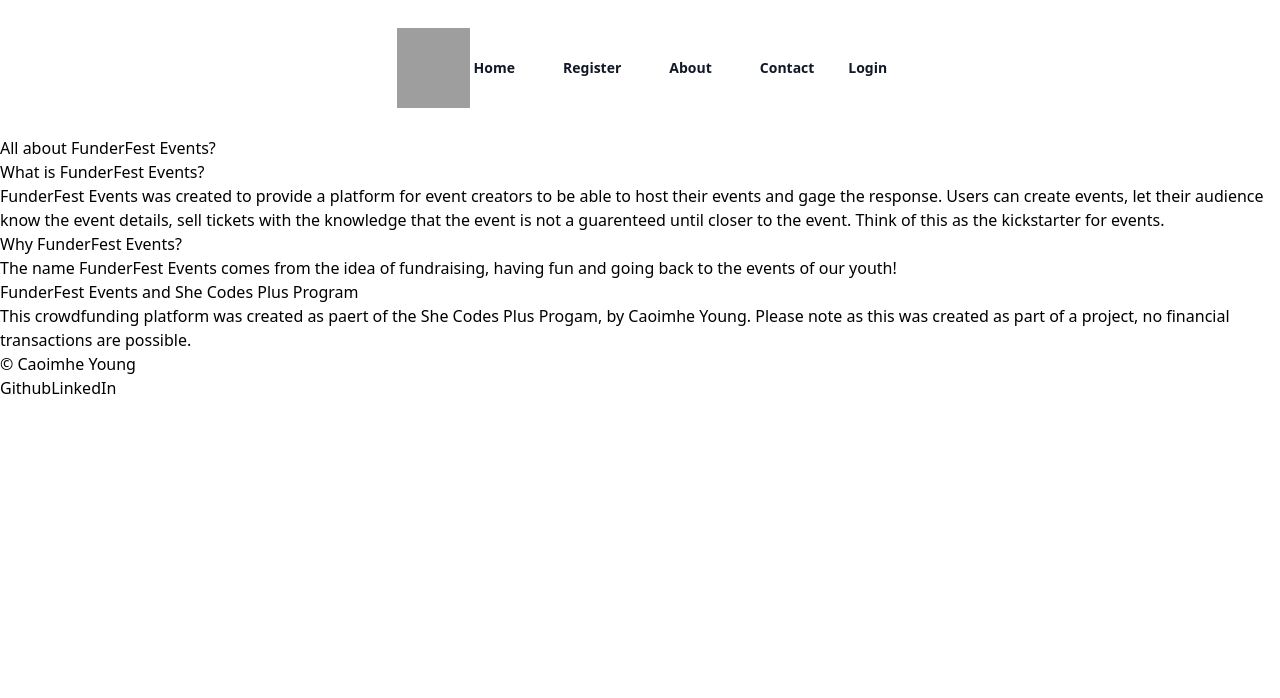
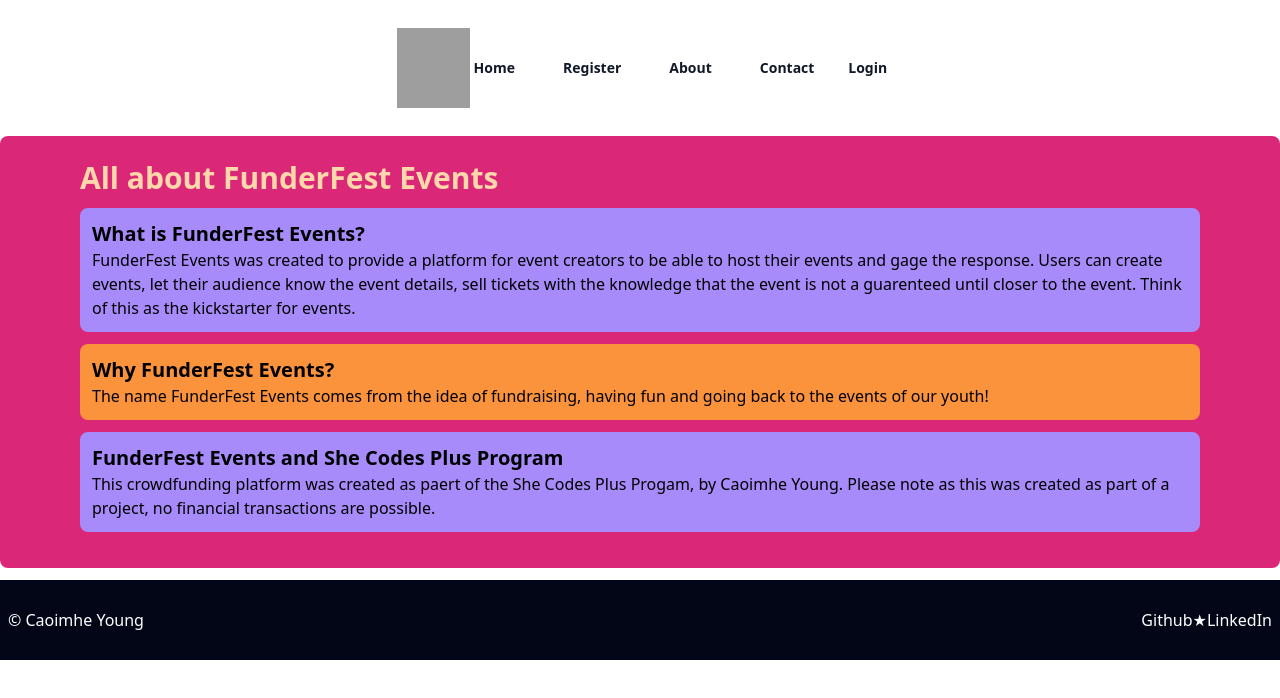
Before and after one commit to caoimhejyoti/funderfest-frontend, a React (Vite) app: page /about in a window 1280 px wide. Shown: the top 698 px of the page. Built offline with nearby package versions, Linux system fonts and the light colour scheme; grey boxes are pictures that could not be loaded.

Commit message:
basic styling

```diff
--- a/src/components/Festivals/CreateFestivalForm.jsx
+++ b/src/components/Festivals/CreateFestivalForm.jsx
@@ -50,11 +50,11 @@ function CreateFestivalForm() {
   };
 
   return (
-    <>
-      <h2>Create an event</h2>
+    <main className="container bg-pink-600 py-6 rounded-lg">
+      <h2 className="text-xl font-bold text-orange-200">Create an event</h2>
 
-      <form className="container">
-        <div className="space-y-12">
+      <form className="container bg-violet-600 py-6 rounded-lg">
+        <div className="space-y-12 bg-orange-200 rounded-lg p-3">
           {/* SECTION 1 - EVENT DETAILS */}
           <div className="border-b border-gray-900/10 pb-12">
             {/* EVENT TITLE */}
@@ -187,7 +187,7 @@ function CreateFestivalForm() {
           </div>
         </div>
       </form>
-    </>
+    </main>
   );
 }
 
--- a/src/components/Festivals/FestivalCard.jsx
+++ b/src/components/Festivals/FestivalCard.jsx
@@ -6,9 +6,9 @@ function FestivalCard(props) {
   const festivalLink = `festival/${festivalData.id}`;
 
   return (
-    <div className="festival-card">
+    <div className="festival-card bg-orange-500 py-6 px-3 rounded-lg ">
       <Link to={festivalLink}>
-        <img src={festivalData.image} />
+        <img className="mx-auto rounded-lg" src={festivalData.image} />
         <h3>{festivalData.title}</h3>
       </Link>
     </div>
--- a/src/components/Festivals/UpdateFestivalForm.jsx
+++ b/src/components/Festivals/UpdateFestivalForm.jsx
@@ -69,12 +69,12 @@ function UpdateFestivalForm(props) {
   };
 
   return (
-    <main className="container">
+    <main className="container  bg-pink-600 py-6 rounded-lg">
       {/* SECTION 1 - Current event details */}
-      <section>
-        <h2>Update your event</h2>
+      <section className="container bg-violet-600 py-6 rounded-lg">
+        <h2 className="text-xl font-bold text-orange-200">Update your event</h2>
         <h3>Current Event details</h3>
-        <table className="table-auto border-2 border-black">
+        <table className="table-auto border-2 bg-orange-200 rounded-lg border-black">
           <tbody>
             <tr>
               <td className="border-2 border-black">Current Event Name</td>
@@ -126,8 +126,8 @@ function UpdateFestivalForm(props) {
         </table>
       </section>
       {/* SECTION 2- Update form */}
-      <section>
-        <h3>Update form</h3>
+      <section className="bg-orange-500 py-6 container rounded-lg mt-3">
+        <h2 className="text-xl font-bold text-violet-600">Update form</h2>
         <p>Only change the event details you need to. </p>
         <form className="container">
           <div className="space-y-12">
--- a/src/components/Footer.jsx
+++ b/src/components/Footer.jsx
@@ -1,16 +1,17 @@
 function Footer() {
   return (
-    <>
+    <footer className="mt-3 p-2 flex items-center justify-between bg-slate-950 text-white h-20">
       <p>© Caoimhe Young</p>
-      <section id="footer_links">
+      <section id="footer_links" className="flex justify-between">
         <a href="https://github.com/caoimhejyoti" target="_blank">
           Github
         </a>
+        <p>★</p>
         <a href="https://www.linkedin.com/in/caoimhe-young/" target="_blank">
           LinkedIn
         </a>
       </section>
-    </>
+    </footer>
   );
 }
 
--- a/src/components/Pledges/PledgeForm.jsx
+++ b/src/components/Pledges/PledgeForm.jsx
@@ -36,7 +36,6 @@ function PledgeForm(festivalProp) {
             window.location.reload();
           }, 3000);
         navigate(`/festival/${festivalId}`);
-        // navigate("/");
       });
     } else {
       console.log("no comment/p amount");
@@ -46,14 +45,8 @@ function PledgeForm(festivalProp) {
   return (
     <form className="container">
       <div className="space-y-12">
-        {/* SECTION 1 - HEADER
-        <div className="border-b border-gray-900/10 pb-6">
-          <h2 className="text-base font-semibold leading-7 text-gray-900">
-            Create a Pledge
-          </h2>
-        </div> */}
-        {/* SECTION 2 - INPUTS */}
-        <div className="border-b border-gray-900/10 pb-12">
+        {/* SECTION 1 - INPUTS */}
+        <div className="">
           {/* COMMENT */}
           <div className="mt-5 grid grid-cols-1 gap-x-6 gap-y-8 sm:grid-cols-6">
             <div className="sm:col-span-4">
--- a/src/pages/AboutPage.jsx
+++ b/src/pages/AboutPage.jsx
@@ -1,27 +1,37 @@
 function AboutPage() {
   return (
-    <>
-      <h1>All about FunderFest Events?</h1>
-      <h2>What is FunderFest Events?</h2>
+    <main className="container  bg-pink-600 py-6 rounded-lg">
+      <h1 className="text-3xl font-bold text-orange-200">
+        All about FunderFest Events
+      </h1>
+      <section className="bg-violet-400 my-3 p-3 rounded-lg">
+        <h2 className="text-xl font-bold ">What is FunderFest Events?</h2>
         <p>
           FunderFest Events was created to provide a platform for event creators
-        to be able to host their events and gage the response. Users can create
-        events, let their audience know the event details, sell tickets with the
-        knowledge that the event is not a guarenteed until closer to the event.
-        Think of this as the kickstarter for events.
+          to be able to host their events and gage the response. Users can
+          create events, let their audience know the event details, sell tickets
+          with the knowledge that the event is not a guarenteed until closer to
+          the event. Think of this as the kickstarter for events.
         </p>
-      <h2>Why FunderFest Events?</h2>
+      </section>
+      <section className="bg-orange-400 my-3 p-3 rounded-lg">
+        <h2 className="text-xl font-bold ">Why FunderFest Events?</h2>
         <p>
           The name FunderFest Events comes from the idea of fundraising, having
           fun and going back to the events of our youth!
         </p>
-      <h2>FunderFest Events and She Codes Plus Program</h2>
+      </section>
+      <section className="bg-violet-400 my-3 p-3 rounded-lg">
+        <h2 className="text-xl font-bold ">
+          FunderFest Events and She Codes Plus Program
+        </h2>
         <p>
           This crowdfunding platform was created as paert of the She Codes Plus
           Progam, by Caoimhe Young. Please note as this was created as part of a
           project, no financial transactions are possible.
         </p>
-    </>
+      </section>
+    </main>
   );
 }
 
--- a/src/pages/ContactPage.jsx
+++ b/src/pages/ContactPage.jsx
@@ -1,8 +1,8 @@
 function ContactPage() {
   return (
-    <>
-      <h1>This is the Contact Page</h1>
-    </>
+    <main className="container">
+      <h1 className="text-3xl font-bold">Contact page coming soon!</h1>
+    </main>
   );
 }
 
--- a/src/pages/FestivalPage/FestivalPage.jsx
+++ b/src/pages/FestivalPage/FestivalPage.jsx
@@ -12,11 +12,13 @@ function FestivalPage() {
   const { id } = useParams();
   const { festival, isLoading, error } = useFestival(id);
 
+  console.log(festival);
+
   const owner = festival?.owner;
   console.log("owner ", owner);
   const userID = auth.userID;
   console.log("userID ", userID);
-  const isOwner = owner === userID;
+  const isOwner = owner == userID;
   console.log("isOwner", isOwner);
 
   // BTN FNCS
@@ -34,17 +36,17 @@ function FestivalPage() {
   };
 
   return (
-    <>
-      {/*TODO: remove before submission*/}
-      {/* <pre>{JSON.stringify(festival, null, 2)}</pre> */}
+    <main className="container bg-pink-600 py-6 rounded-lg">
+      {/* used for debugging */}
+      {/* <pre>{JSON.stringify(festival, null, 2)}</pre>  */}
 
       {/* SECTION 1 - FESTIVAL DETAILS */}
-      <section className="bg-green-300 pb-6">
+      <section className="bg-violet-600 py-6 container rounded-lg">
         {/* SECTION 1A - FESTIVAL INFORMATION */}
-        <img src={festival?.image} />
-        <h2>{festival?.title}</h2>
+        <img className="mx-auto pb-6 rounded-lg" src={festival?.image} />
+        <h2 className="text-xl font-bold text-orange-200">{festival?.title}</h2>
         <h3>Created at: {festival?.date_created}</h3>
-        <h3>{`Status: ${festival?.is_open}`}</h3>
+        <h3>{`Owner: ${festival?.owner}`}</h3>
 
         {/* SECTION 1B - FESTIVAL EDITING */}
         {isOwner && (
@@ -60,7 +62,7 @@ function FestivalPage() {
       </section>
       {/* TODO: ADD AUTHENTICATION TO REDUCE ACCESS & DELETE BUTTON */}
       {/* SECTION 2 - PLEDGE DETAILS */}
-      <section className="bg-red-300 pb-6">
+      <section className="bg-orange-500 py-6 container rounded-lg mt-3">
         <h2 className="text-base font-semibold leading-7 text-gray-900">
           Pledges:
         </h2>
@@ -68,14 +70,16 @@ function FestivalPage() {
           {festival?.pledges.map((pledgeData, key) => {
             return (
               <li key={key}>
-                {pledgeData.amount} from {pledgeData.supporter}
+                {`$ ${pledgeData.pledge_amount} from ${pledgeData.supporter}.`}
+                <br />
+                {`${pledgeData.supporter} commented: "${pledgeData.comment}"`}
               </li>
             );
           })}
         </ul>
         <div className="border-b border-gray-900/10 pb-6 ">
           {/* SECTION 2A - HEADER */}
-          <h3 className="text-base font-semibold leading-7 text-gray-900">
+          <h3 className="text-base font-semibold py-2 leading-7 text-gray-900">
             Create a Pledge
           </h3>
 
@@ -98,7 +102,7 @@ function FestivalPage() {
           {/* </div> */}
         </div>
       </section>
-    </>
+    </main>
   );
 }
 
--- a/src/pages/HomePage/HomePage.jsx
+++ b/src/pages/HomePage/HomePage.jsx
@@ -20,19 +20,17 @@ function HomePage() {
   // }, []);
   const { festivals } = useFestivals();
   return (
-    <>
-      <h1 className="text-3xl  font-display-head ">
-        Welcome to FunderFest Events
-      </h1>
+    <main className="container flex-col align-middle bg-pink-600 py-6 rounded-lg">
+      <h1 className="text-3xl text-orange-200">Welcome to FunderFest Events</h1>
       <div
-        className="container inline-grid grid-cols-2 gap-4"
+        className="container  bg-violet-600 py-6 inline-grid grid-cols-2 gap-4 rounded-lg"
         id="festival-list"
       >
         {festivals.map((festivalData, key) => {
           return <FestivalCard key={key} festivalData={festivalData} />;
         })}
       </div>
-    </>
+    </main>
   );
 }
 
```
Lines whose indentation alone changed are shown as unchanged.
